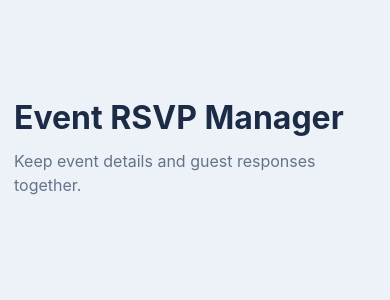
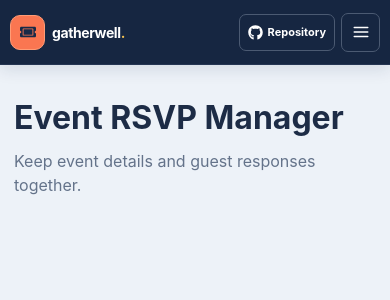
Before and after one commit to a2rp/event-rsvp-manager, a React (Vite) app: page / in a window 390 px wide. Shown: the top 300 px of the page. Built offline with nearby package versions, Linux system fonts and the light colour scheme.

Commit message:
feat: add responsive event manager header

```diff
--- a/src/App.jsx
+++ b/src/App.jsx
@@ -1,7 +1,9 @@
+import { SiteHeader } from "./components/siteHeader/index.jsx";
 import styles from "./App.module.css";
 
 const App = () => (
   <div className={styles.appShell}>
+    <SiteHeader />
     <main className={styles.pageContent}>
       <h1>Event RSVP Manager</h1>
       <p>Keep event details and guest responses together.</p>
--- /dev/null
+++ b/src/components/siteHeader/index.jsx
@@ -0,0 +1,71 @@
+import { useEffect, useRef, useState } from "react";
+import { FaGithub, FaTicketAlt } from "react-icons/fa";
+import { FiMenu, FiX } from "react-icons/fi";
+import styles from "./styles.module.css";
+
+const SiteHeader = () => {
+  const [menuOpen, setMenuOpen] = useState(false);
+  const headerRef = useRef(null);
+
+  useEffect(() => {
+    if (!menuOpen) return undefined;
+
+    const closeOnOutsideClick = (event) => {
+      if (!headerRef.current?.contains(event.target)) setMenuOpen(false);
+    };
+    const closeOnEscape = (event) => {
+      if (event.key === "Escape") setMenuOpen(false);
+    };
+
+    document.addEventListener("mousedown", closeOnOutsideClick);
+    document.addEventListener("keydown", closeOnEscape);
+    return () => {
+      document.removeEventListener("mousedown", closeOnOutsideClick);
+      document.removeEventListener("keydown", closeOnEscape);
+    };
+  }, [menuOpen]);
+
+  const closeMenu = () => setMenuOpen(false);
+  const navClass = [styles.mainNav, menuOpen ? styles.open : ""]
+    .filter(Boolean)
+    .join(" ");
+
+  return (
+    <header className={styles.header} id="top" ref={headerRef}>
+      <div className={styles.inner}>
+        <a className={styles.brand} href="#top" onClick={closeMenu}>
+          <span className={styles.brandMark}><FaTicketAlt aria-hidden="true" /></span>
+          <span>gatherwell<span className={styles.brandDot}>.</span></span>
+        </a>
+        <nav className={navClass} id="site-navigation" aria-label="Main navigation">
+          <a href="#event-list" onClick={closeMenu}>Events</a>
+          <a href="#guest-list" onClick={closeMenu}>Guest list</a>
+          <a href="#how-it-works" onClick={closeMenu}>How it works</a>
+        </nav>
+        <div className={styles.actions}>
+          <a
+            className={styles.repositoryLink}
+            href="https://github.com/a2rp/event-rsvp-manager"
+            target="_blank"
+            rel="noreferrer"
+          >
+            <FaGithub aria-hidden="true" />
+            <span>Repository</span>
+          </a>
+          <button
+            className={styles.menuButton}
+            type="button"
+            aria-label={menuOpen ? "Close navigation menu" : "Open navigation menu"}
+            aria-expanded={menuOpen}
+            aria-controls="site-navigation"
+            onClick={() => setMenuOpen(!menuOpen)}
+          >
+            {menuOpen ? <FiX aria-hidden="true" /> : <FiMenu aria-hidden="true" />}
+          </button>
+        </div>
+      </div>
+    </header>
+  );
+};
+
+export { SiteHeader };
--- /dev/null
+++ b/src/components/siteHeader/styles.module.css
@@ -0,0 +1,142 @@
+.header {
+  position: fixed;
+  z-index: 30;
+  inset: 0 0 auto;
+  border-bottom: 1px solid #253552;
+  background: #162641;
+  color: #fff;
+  box-shadow: 0 4px 16px rgb(20 37 64 / 12%);
+
+  .inner {
+    display: flex;
+    width: min(1230px, calc(100% - 48px));
+    min-height: 72px;
+    align-items: center;
+    margin: 0 auto;
+  }
+
+  .brand {
+    display: inline-flex;
+    align-items: center;
+    gap: 10px;
+    font-size: 18px;
+    font-weight: 750;
+    letter-spacing: -0.4px;
+  }
+
+  .brandMark {
+    display: grid;
+    width: 35px;
+    height: 35px;
+    place-items: center;
+    border: 1px solid #ff9c76;
+    border-radius: 10px;
+    background: var(--color-orange);
+    color: #172a48;
+    font-size: 16px;
+  }
+
+  .brandDot { color: var(--color-gold); }
+
+  .mainNav {
+    display: flex;
+    align-items: center;
+    gap: 28px;
+    margin-left: 58px;
+    color: #d6deec;
+    font-size: 13px;
+  }
+
+  .mainNav a {
+    padding: 9px 0;
+    transition: box-shadow 150ms ease;
+  }
+
+  .mainNav a:hover { box-shadow: inset 0 -2px 0 var(--color-gold); }
+
+  .actions {
+    display: flex;
+    align-items: center;
+    gap: 9px;
+    margin-left: auto;
+  }
+
+  .repositoryLink {
+    display: inline-flex;
+    min-height: 39px;
+    align-items: center;
+    justify-content: center;
+    gap: 8px;
+    padding: 0 13px;
+    border: 1px solid #4b5a72;
+    border-radius: 7px;
+    color: white;
+    font-size: 12px;
+    font-weight: 650;
+    transition: border-color 150ms ease, box-shadow 150ms ease;
+  }
+
+  .repositoryLink:hover {
+    border-color: var(--color-gold);
+    box-shadow: 0 3px 11px rgb(255 255 255 / 9%);
+  }
+
+  .repositoryLink svg { font-size: 15px; }
+
+  .menuButton {
+    display: none;
+    width: 39px;
+    height: 39px;
+    place-items: center;
+    border: 1px solid #4b5a72;
+    border-radius: 7px;
+    background: transparent;
+    color: white;
+    font-size: 18px;
+    transition: border-color 150ms ease, box-shadow 150ms ease;
+  }
+
+  .menuButton:hover {
+    border-color: var(--color-gold);
+    box-shadow: 0 3px 11px rgb(255 255 255 / 9%);
+  }
+
+  @media (max-width: 720px) {
+    .inner {
+      width: calc(100% - 28px);
+      min-height: 64px;
+    }
+
+    .brand { font-size: 16px; }
+
+    .mainNav { display: none; }
+
+    .mainNav.open {
+      position: absolute;
+      top: 64px;
+      right: 14px;
+      display: grid;
+      width: min(250px, calc(100vw - 28px));
+      gap: 2px;
+      margin: 0;
+      padding: 9px;
+      border: 1px solid var(--color-line);
+      border-radius: 0 0 9px 9px;
+      background: var(--color-paper);
+      color: var(--color-ink);
+      box-shadow: 0 8px 22px rgb(22 38 65 / 16%);
+    }
+
+    .mainNav a { padding: 10px; }
+    .mainNav a:hover { box-shadow: inset 0 0 0 1px #b6c5e2; }
+    .menuButton { display: grid; }
+    .repositoryLink { min-height: 37px; }
+  }
+
+  @media (max-width: 390px) {
+    .inner { width: calc(100% - 20px); }
+    .brand { gap: 7px; font-size: 14px; }
+    .repositoryLink { gap: 5px; padding: 0 8px; font-size: 11px; }
+    .actions { gap: 6px; }
+  }
+}
```
